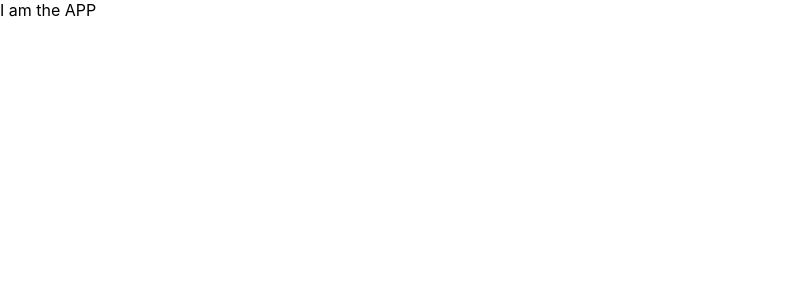
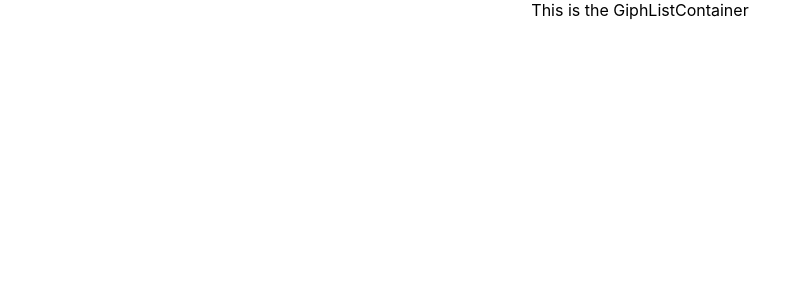
Before and after one commit to MMcClure11/giphy-client, a React (Create React App) app: page / in a window 1280 px wide. Shown: the top 300 px of the page, without its empty margins (0-808 px from the left). Built offline with nearby package versions, Linux system fonts and the light colour scheme; no server answers.

Commit message:
Use functional App.js, import GiphListContainer, build GiphListCOntainer

```diff
--- a/src/App.js
+++ b/src/App.js
@@ -1,34 +1,35 @@
-// import './App.css';
+import './App.css';
+import GiphListContainer from './containers/GiphListContainer'
 
-// function App() {
-//   return (
-//     <div className="App">
-//       i am your app
-//     </div>
-//   );
+function App() {
+  return (
+    <div className="App">
+      <GiphListContainer />
+    </div>
+  );
+}
+
+export default App;
+
+// import React, { Component } from 'react'
+
+// export default class App extends Component {
+
+//   componentDidMount(){
+//     // fetch(`https://api.giphy.com/v1/gifs/search?q=${query}&api_key=COI788NHznUTLid1ciKLW2cPSQ4voDn1`)
+//     fetch(`https://api.giphy.com/v1/gifs/search?q=cats&api_key=COI788NHznUTLid1ciKLW2cPSQ4voDn1`)
+//     .then(res => res.json())
+//     .then(data => console.log(data))
+//   }
+
+//   //data I will want for each gif:
+//   // <img src={giph.images.original.url} alt={giph.title} />
+
+//   render() {
+//     return (
+//       <div className="App">
+//         I am the APP
+//       </div>
+//     )
+//   }
 // }
-
-// export default App;
-
-import React, { Component } from 'react'
-
-export default class App extends Component {
-
-  componentDidMount(){
-    // fetch(`https://api.giphy.com/v1/gifs/search?q=${query}&api_key=COI788NHznUTLid1ciKLW2cPSQ4voDn1`)
-    fetch(`https://api.giphy.com/v1/gifs/search?q=cats&api_key=COI788NHznUTLid1ciKLW2cPSQ4voDn1`)
-    .then(res => res.json())
-    .then(data => console.log(data))
-  }
-
-  //data I will want for each gif:
-  // <img src={giph.images.original.url} alt={giph.title} />
-
-  render() {
-    return (
-      <div className="App">
-        I am the APP
-      </div>
-    )
-  }
-}
--- /dev/null
+++ b/src/containers/GiphListContainer.js
@@ -0,0 +1,11 @@
+import React from 'react'
+
+const GiphListContainer = () => {
+  return (
+    <div>
+      This is the GiphListContainer
+    </div>
+  )
+}
+
+export default GiphListContainer
```
Also changed, not shown: 1 other file (tests, documents, lock files or other folders).
